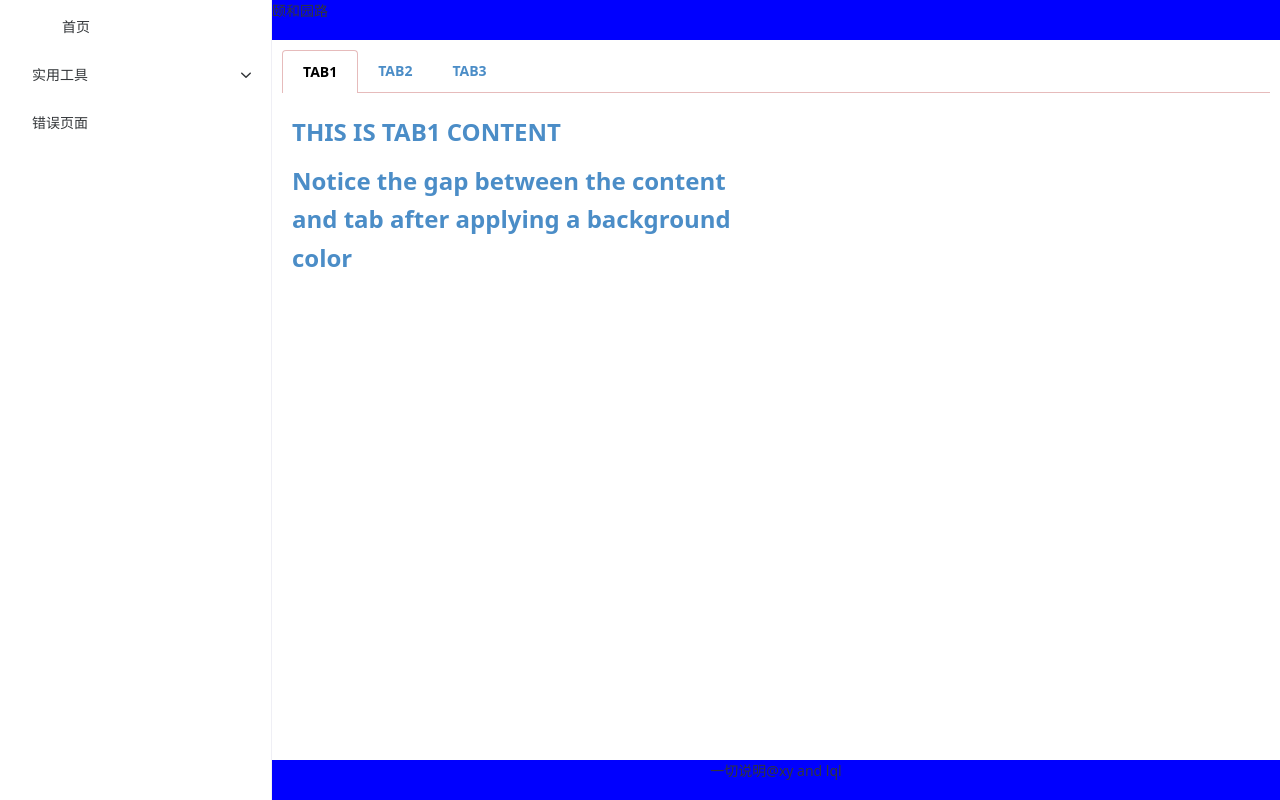
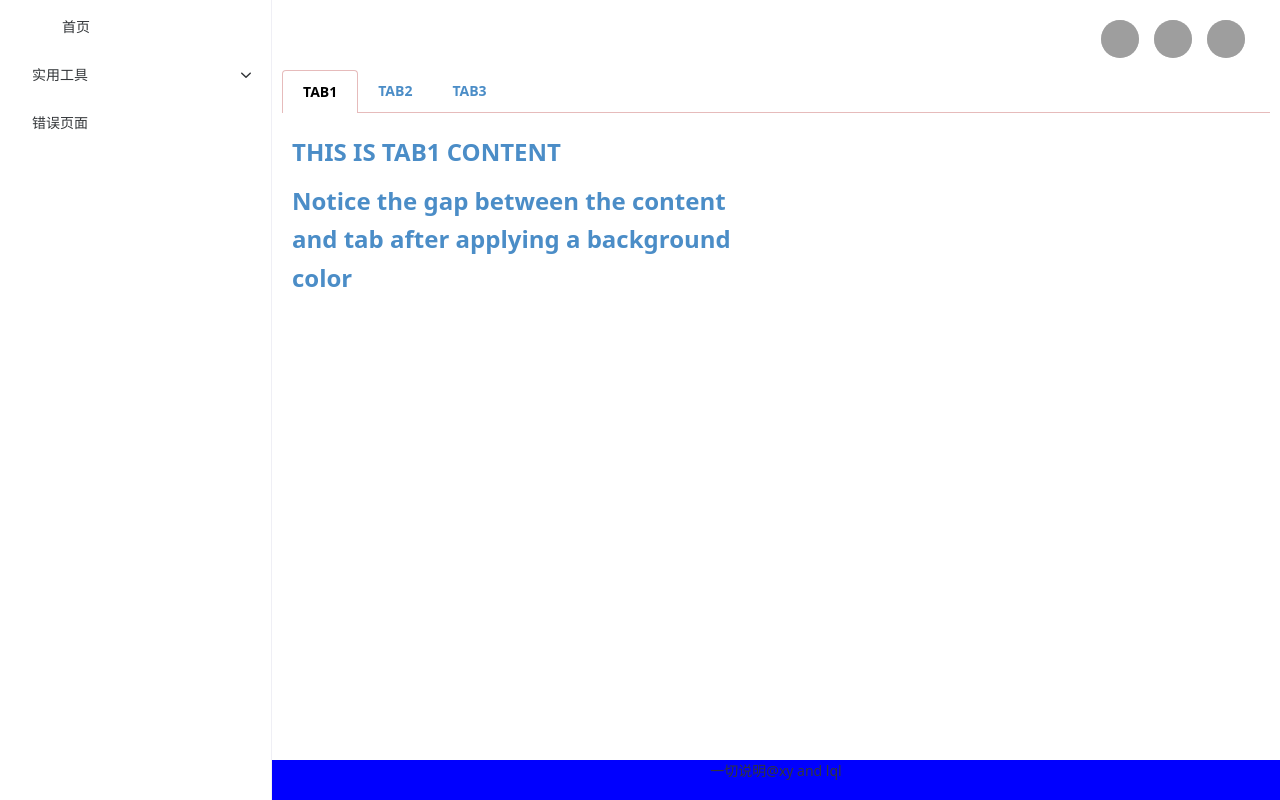
Before and after one commit to xy0411/money-dream, a Vue app: page / in a window 1280 px wide. Built offline with nearby package versions, Linux system fonts and the light colour scheme; grey boxes are pictures that could not be loaded.

Commit message:
'进行了小小的改动'

```diff
--- a/components.d.ts
+++ b/components.d.ts
@@ -8,6 +8,7 @@ export {}
 declare module 'vue' {
   export interface GlobalComponents {
     HelloWorld: typeof import('./src/components/HelloWorld.vue')['default']
+    NAvatar: typeof import('naive-ui')['NAvatar']
     NLayout: typeof import('naive-ui')['NLayout']
     NLayoutContent: typeof import('naive-ui')['NLayoutContent']
     NLayoutFooter: typeof import('naive-ui')['NLayoutFooter']
--- a/src/layout/components/footer.vue
+++ b/src/layout/components/footer.vue
@@ -3,7 +3,7 @@
 </script>
 
 <template>
-    <n-layout-footer content-style="text-align: center;"> 一切说明@xy and lql </n-layout-footer>
+    <n-layout-footer position="absolute" content-style="text-align: center;"> 一切说明@xy and lql </n-layout-footer>
 </template>
 
 <style scoped>
--- a/src/layout/components/header.vue
+++ b/src/layout/components/header.vue
@@ -3,7 +3,34 @@
 </script>
 
 <template>
-    <n-layout-header content-style="height: 40px;">颐和园路</n-layout-header>
+    <n-layout-header content-style="height: 60px;">
+        <div class="header">
+            <div class="header_left"></div>
+            <div class="header_right">
+                <n-avatar round :size="38" src="https://07akioni.oss-cn-beijing.aliyuncs.com/07akioni.jpeg" />
+                <n-avatar round :size="38" src="https://07akioni.oss-cn-beijing.aliyuncs.com/07akioni.jpeg" />
+                <n-avatar round :size="38" src="https://07akioni.oss-cn-beijing.aliyuncs.com/07akioni.jpeg" />
+            </div>
+        </div>
+    </n-layout-header>
 </template>
 
-<style scoped></style>
+<style scoped lang="less">
+.header {
+    display: flex;
+    width: 100%;
+    height: 60px;
+    padding: 10px 10px;
+    .header_left {
+        width: 50%;
+    }
+    .header_right {
+        width: 50%;
+        display: flex;
+        justify-content: flex-end;
+        .n-avatar {
+            margin-right: 15px;
+        }
+    }
+}
+</style>
--- a/src/layout/index.vue
+++ b/src/layout/index.vue
@@ -22,7 +22,6 @@ import CommonFooter from './components/footer.vue'
     .n-layout-scroll-container {
         // display: flex;
         flex-direction: column;
-        .header,
         .footer {
             height: 40px;
             background-color: blue;
--- a/src/views/index/index.vue
+++ b/src/views/index/index.vue
@@ -14,7 +14,7 @@
 </template>
 
 <script setup lang="ts">
-import LayoutView from '@/layout/index.vue'
+// import LayoutView from '@/layout/index.vue'
 </script>
 
 <style lang="less" scoped>
```
